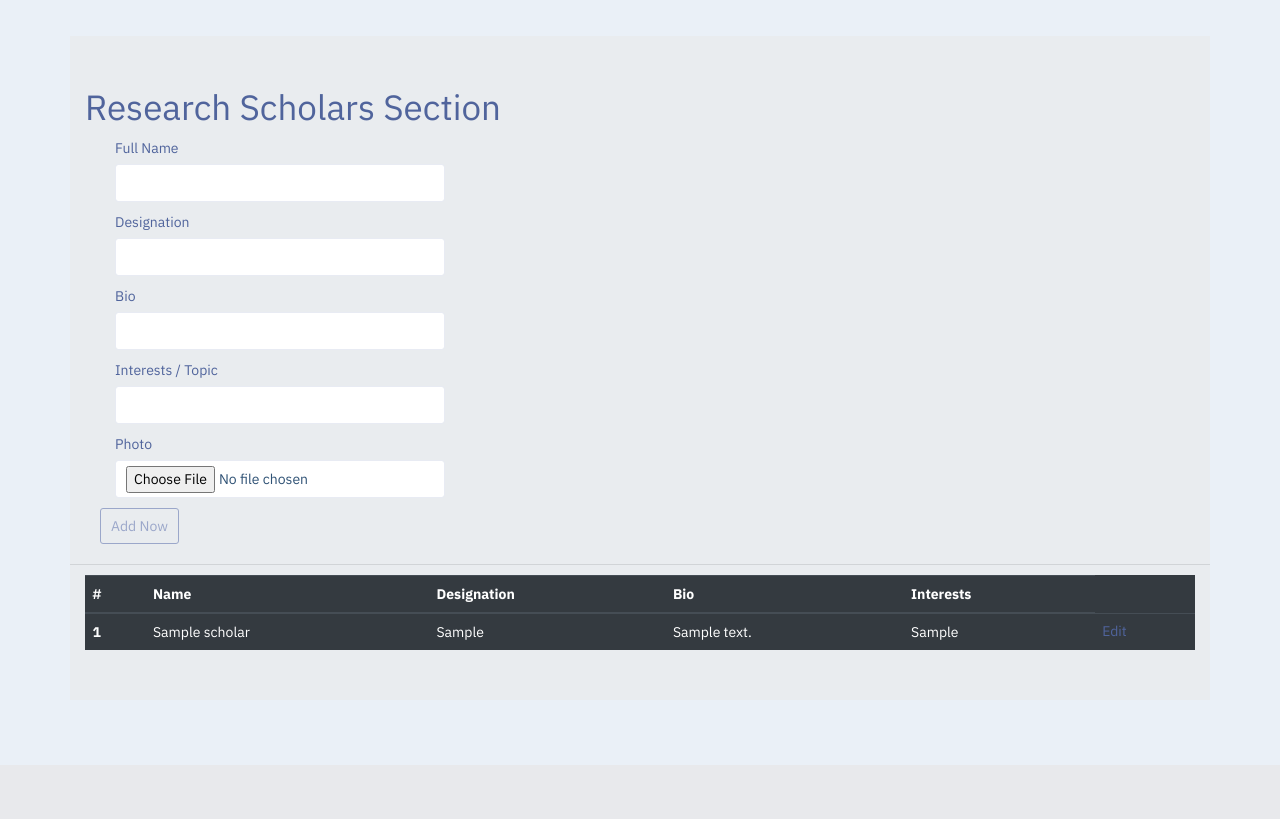
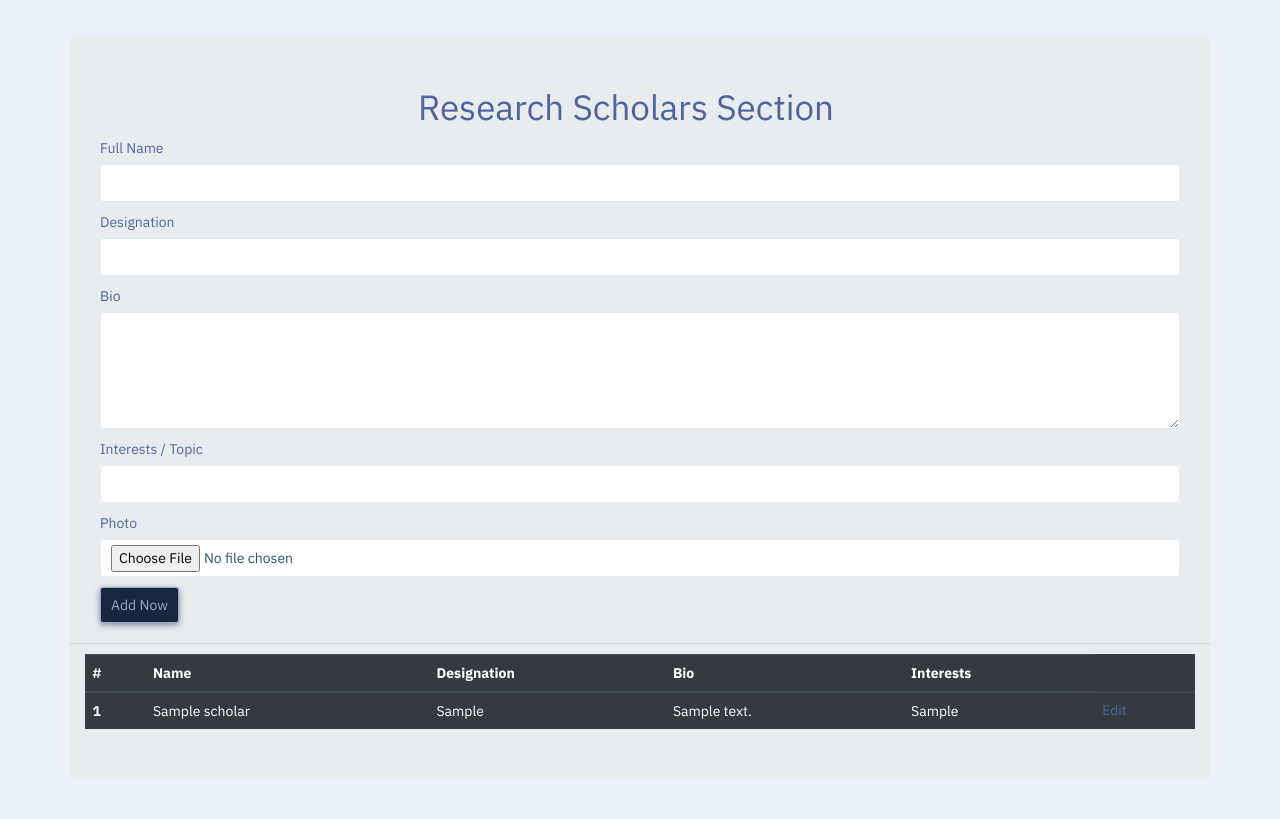
Before and after one commit to hannanmustajab/academic-profile, a Flask app: template application/templates/scholars.html in a window 1280 px wide. Shown: the part 64-883 px from the top of the page. Before the commit the page ends 714 px from the top, so only its background shows below. Run offline with Flask 2, Linux system fonts and the light colour scheme; tables that the repository leaves empty hold one stand-in row (values such as "Sample post"); the template is opened without the code that fills it: values that come from a table or form of the project are taken from there, most other values are stand-ins (such as "Sample title", 1, 10 or a date in 2020); parts of the project's set-up code (start-up, migrations or seed data) failed here and were passed over; some libraries are stand-ins or nearby versions.

Commit message:
Improved UI for /addscholars

```diff
--- a/application/forms.py
+++ b/application/forms.py
@@ -1,6 +1,6 @@
 from flask_wtf import FlaskForm
 from flask_wtf.file import FileField, FileRequired
-from wtforms import StringField, PasswordField, SubmitField
+from wtforms import StringField, PasswordField, SubmitField, TextAreaField
 from wtforms.validators import DataRequired, Length
 
 
@@ -9,7 +9,7 @@ class researchScholarsForm(FlaskForm):
                        validators=[DataRequired(), Length(min=2, max=20)])
     designation = StringField('Designation',
                               validators=[DataRequired(), Length(min=2, max=20)])
-    bio = StringField('Bio',
+    bio = TextAreaField('Bio',
                       validators=[DataRequired(), Length(min=2, max=300)])
     specialization = StringField('Interests / Topic',
                                  validators=[DataRequired(), Length(min=2, max=300)])
--- a/application/templates/scholars.html
+++ b/application/templates/scholars.html
@@ -7,14 +7,14 @@
 
             <div class="justify-content-center">
 
-                <h1 class="display-4">Research Scholars Section</h1>
+                <h1 class="display-4" style="margin-left: 30%">Research Scholars Section</h1>
 
                 <div class="col-lg-auto ">
                     <form action="" method="post" enctype="multipart/form-data">
                         {{ form.hidden_tag() }}
                         <fieldset class="form-group">
 
-                            <div class="form-group col-4">
+                            <div class="form-group">
                                 {{ form.name.label(class="form-control-label") }}
 
 
@@ -31,7 +31,7 @@
 
                             </div>
 
-                            <div class="form-group col-4">
+                            <div class="form-group">
                                 {{ form.designation.label(class="form-control-label") }}
                                 {% if form.designation.errors %}
                                     {{ form.designation(class ="form-control form-control-lg is-invalid") }}
@@ -46,23 +46,23 @@
 
                             </div>
 
-                            <div class="form-group col-4">
+                            <div class="form-group">
                                 {{ form.bio.label(class="form-control-label") }}
                                 {% if form.bio.errors %}
-                                    {{ form.bio(class ="form-control form-control-lg is-invalid") }}
+                                    {{ form.bio(class ="form-control form-control-lg is-invalid", rows=5) }}
                                     <div class="invalid-feedback">
                                         {% for error in form.bio.errors %}
                                             <span>{{ error }}</span>
                                         {% endfor %}
                                     </div>
                                 {% else %}
-                                    {{ form.bio(class="form-control form-control-lg") }}
+                                    {{ form.bio(class="form-control form-control-lg", rows=5) }}
                                 {% endif %}
 
                             </div>
 
 
-                            <div class="form-group col-4">
+                            <div class="form-group">
                                 {{ form.specialization.label(class="form-control-label") }}
                                 {% if form.specialization.errors %}
                                     {{ form.specialization(class ="form-control form-control-lg is-invalid") }}
@@ -77,7 +77,7 @@
 
                             </div>
                             {# Image Upload #}
-                            <div class="form-group col-4">
+                            <div class="form-group">
                                 {{ form.photo.label(class="form-control-label") }}
                                 {% if form.photo.errors %}
                                     {{ form.photo(class ="form-control form-control-lg is-invalid") }}
@@ -94,7 +94,7 @@
 
 
                             <div class="form-group">
-                                {{ form.submit(class = "btn btn-lg btn-outline-info") }}
+                                {{ form.submit(class = "btn btn-dark btn-lg btn-outline-info") }}
                             </div>
 
                         </fieldset>
```
